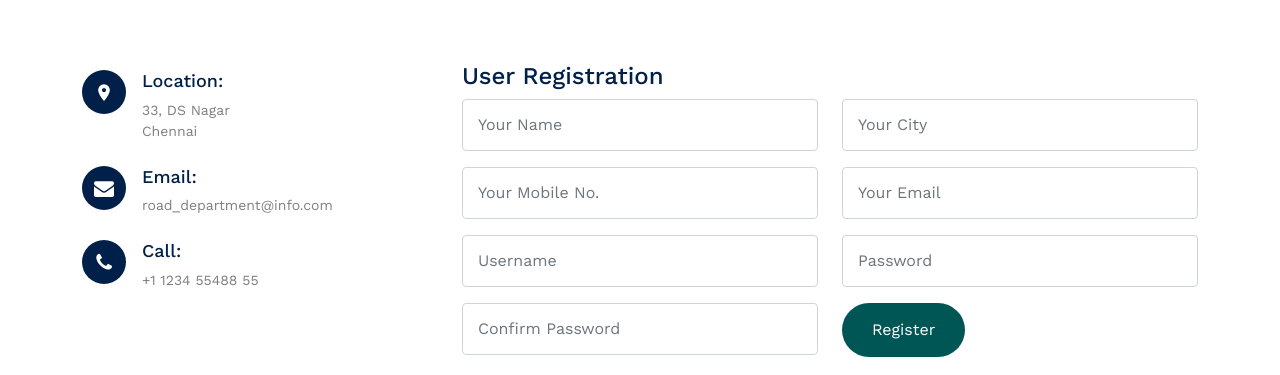
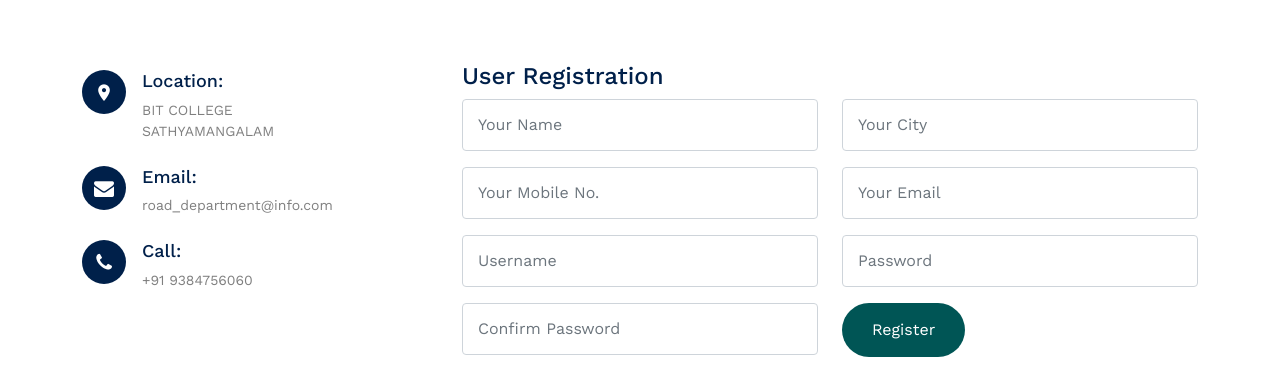
Before and after one commit to gowtham-0903/POTHOLE-DETECTION-SYSTEM, a Flask app: page /register in a window 1280 px wide. Shown: the part 867-1242 px from the top of the page. Run offline with Flask 3, Linux system fonts and the light colour scheme; some libraries are stand-ins or nearby versions; some web fonts are replaced.

Commit message:
Update register.html

```diff
--- a/templates/register.html
+++ b/templates/register.html
@@ -200,8 +200,8 @@
                 <i class="icon-room"></i>
                 <h4 class="mb-2">Location:</h4>
                 <p>
-                  33, DS Nagar <br />
-                  Chennai
+                  BIT COLLEGE <br />
+                  SATHYAMANGALAM
                 </p>
               </div>
 
@@ -216,7 +216,7 @@
               <div class="phone mt-4">
                 <i class="icon-phone"></i>
                 <h4 class="mb-2">Call:</h4>
-                <p>+1 1234 55488 55</p>
+                <p>+91 9384756060</p>
               </div>
             </div>
           </div>
```
